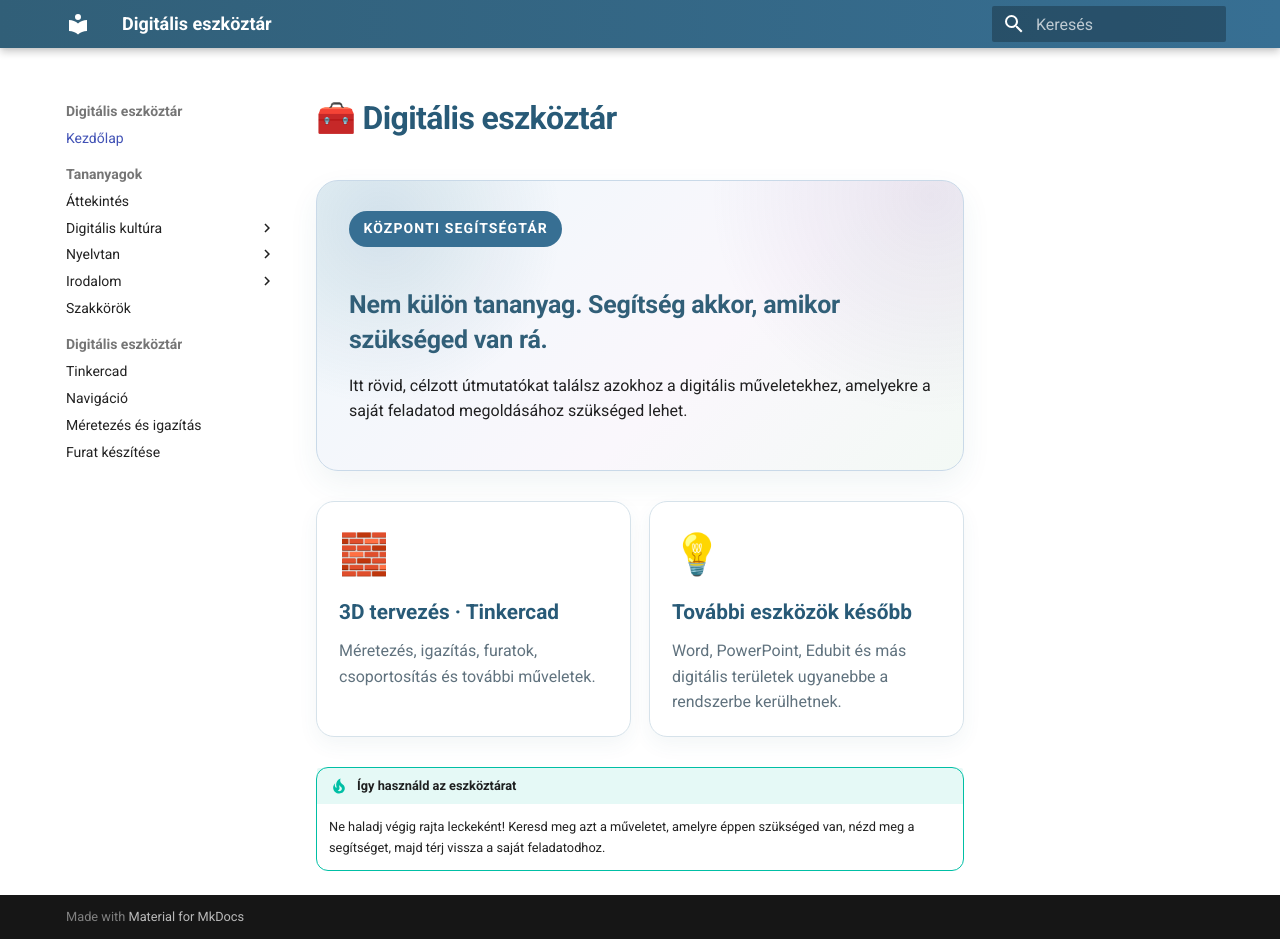
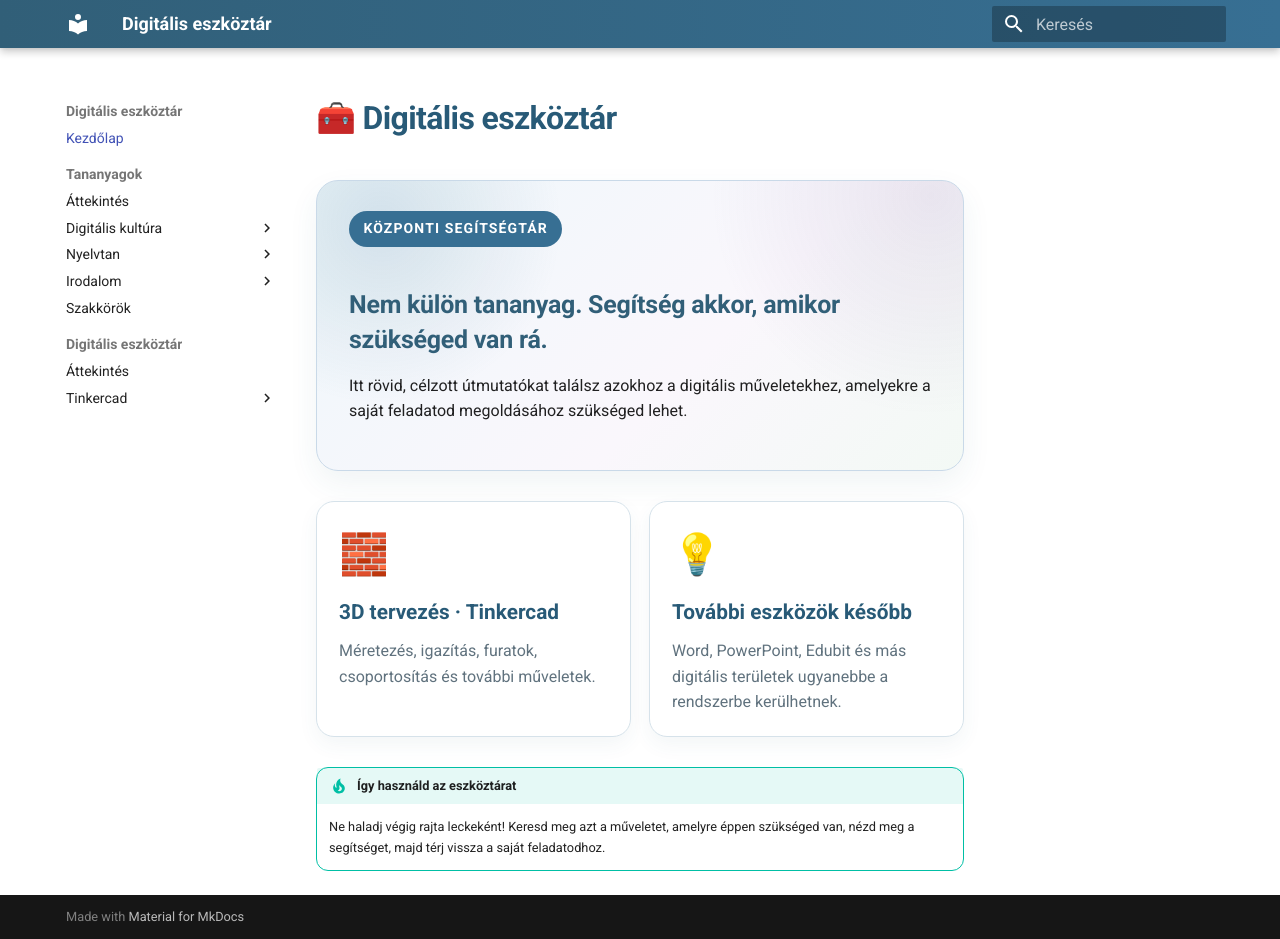
Before and after one commit to bsuszter/digitalis-eszkoztar, an MkDocs documentation site: the page built from docs/index.md, in a window 1280 px wide and 939 px high. Built offline with MkDocs 1.6.1 and Material for MkDocs 9.7.7, drawn with Linux system fonts in a browser that asks for light colours; part of the change alters nothing that is shown.

Commit message:
Nest toolkit navigation and add full Tinkercad structure

```diff
--- a/mkdocs.yml
+++ b/mkdocs.yml
@@ -59,7 +59,20 @@ nav:
           - 8. évfolyam: tananyagok/irodalom/8-evfolyam/index.md
       - Szakkörök: tananyagok/szakkorok/index.md
   - Digitális eszköztár:
-      - Tinkercad: tinkercad/index.md
-      - Navigáció: tinkercad/navigacio.md
-      - Méretezés és igazítás: tinkercad/meretezes.md
-      - Furat készítése: tinkercad/furat.md
+      - Áttekintés: eszkoztar/index.md
+      - Tinkercad:
+          - Áttekintés: tinkercad/index.md
+          - Alapműveletek:
+              - Navigáció: tinkercad/navigacio.md
+              - Alakzatok és munkasík: tinkercad/alakzatok-munkasik.md
+              - Mozgatás, forgatás és emelés: tinkercad/mozgas-forgatas-emeles.md
+              - Méretezés és igazítás: tinkercad/meretezes.md
+          - Alakítás és szerkesztés:
+              - Furat készítése: tinkercad/furat.md
+              - Csoportosítás és szétbontás: tinkercad/csoportositas.md
+              - Másolás és ismétlés: tinkercad/masolas-ismetles.md
+              - Szöveg és felirat: tinkercad/szoveg.md
+          - Külső elemek és 3D nyomtatás:
+              - Importálás: tinkercad/importalas.md
+              - 3D nyomtatásra előkészítés: tinkercad/nyomtatas-elokeszites.md
+              - Exportálás STL-be: tinkercad/exportalas-stl.md
```
